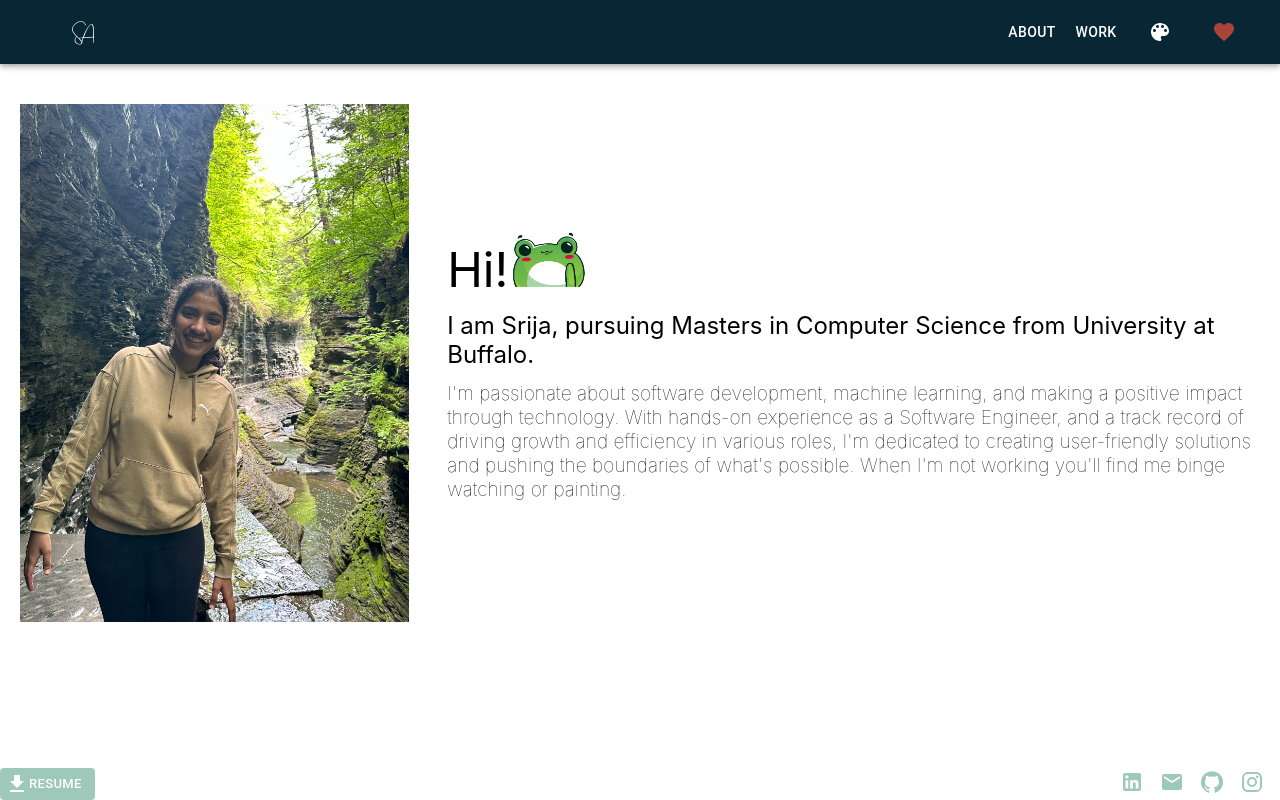
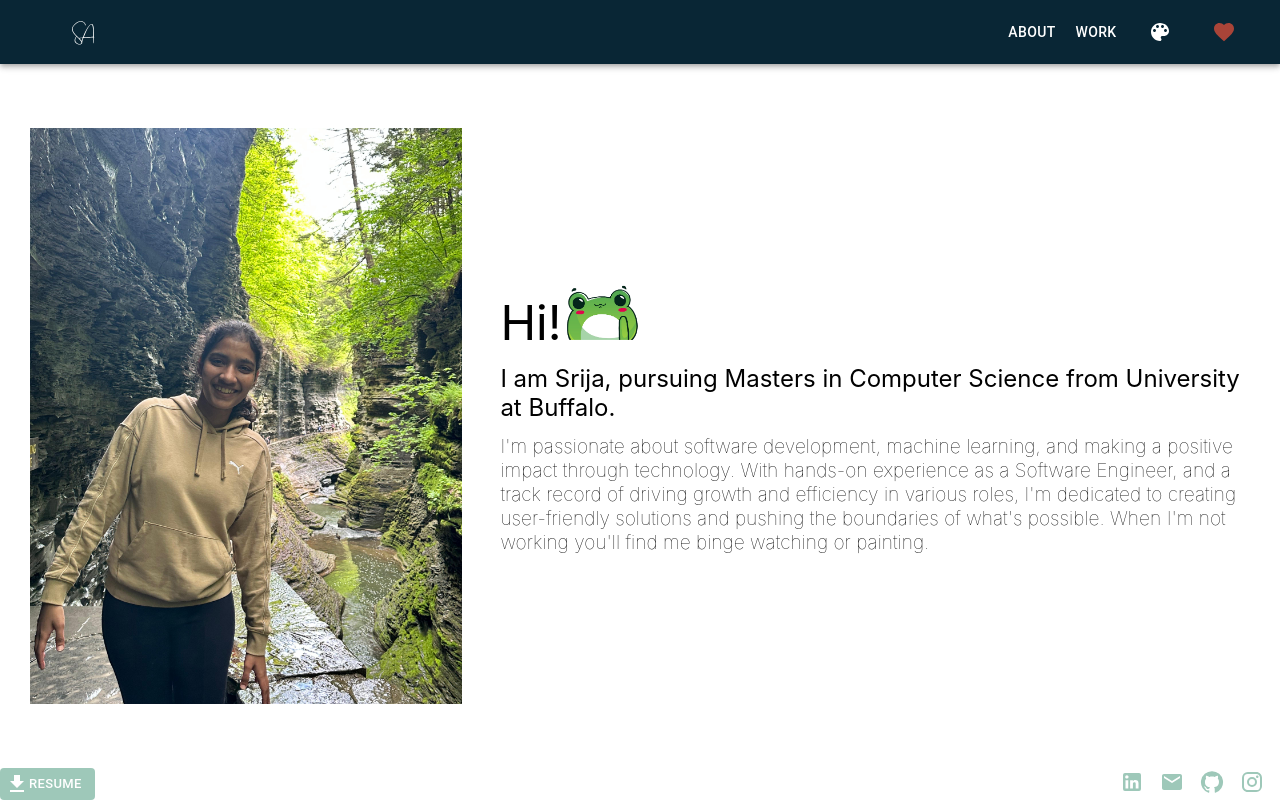
Before and after one commit to SrijaAlla/SrijaAlla.github.io, a React (Create React App) app: page / in a window 1280 px wide. Built offline with nearby package versions, Linux system fonts and the light colour scheme; a web font is replaced by a local one.

Commit message:
fix sticky

```diff
--- a/src/App.css
+++ b/src/App.css
@@ -19,7 +19,7 @@
   }
 }
 .Home {
-  padding: 2.5em 20px 3em 20px;
+  padding: 4em 30px 3em 30px;
   /* display: flex;
   margin: 0 auto; */
 }
@@ -27,7 +27,7 @@
 .Art {
   /* display: flex; */
   padding: 0px 20px 3em 20px;
-
+  /* display: block; */
   /* align-items: flex-start; */
 }
 .srija-logo {
@@ -95,10 +95,7 @@
   font-weight: lighter;
 }
 .main-div img {
-  height: 27em;
-}
-.contact {
-  z-index: 100;
+  height: 30em;
 }
 
 .contacts {
@@ -109,7 +106,7 @@
   align-items: center;
   width: 100%;
   background-color: white;
-  z-index: inherit;
+  z-index: 100;
 }
 
 .contacts .cont {
@@ -538,8 +535,6 @@
     padding: 1.5rem 0rem 0rem 0rem;
   }
   .About {
-    /* display: flex; */
-    /* flex-direction: column; */
     padding: 0px 0px 0em 0px;
   }
   .skills div {
--- a/src/App.js
+++ b/src/App.js
@@ -11,13 +11,6 @@ function App() {
   return (
     <div className="App">
       <Home />
-      <Routes>
-        <Route path="/" element={<Profile />} />
-        <Route path="/about" element={<About />} />
-        <Route path="/work" element={<Work />} />
-        <Route path="/gallery" element={<Art />} />
-        <Route path="/life" element={<Gallery />} />
-      </Routes>
     </div>
   )
 }
--- a/src/Home.jsx
+++ b/src/Home.jsx
@@ -13,12 +13,26 @@ import sa from "./assets/sa.svg";
 import ColorLensIcon from "@mui/icons-material/ColorLens";
 import { Link } from "react-router-dom";
 
+import { Routes, Route } from "react-router-dom";
+import Art from "./Art.js";
+import About from "./About.jsx";
+import Gallery from "./gallery.jsx";
+import Profile from "./Profile.jsx";
+import Work from "./Work.jsx";
+
 function Home() {
   const [page, setPage] = useState(0);
 
   return (
     <div>
-      <AppBar position="sticky" style={{ backgroundColor: "#092635" }}>
+      <AppBar
+        // position="fixed"
+        style={{
+          backgroundColor: "#092635",
+          position: "sticky",
+          top: 0,
+        }}
+      >
         <Toolbar>
           <IconButton
             size="large"
@@ -86,6 +100,14 @@ function Home() {
         </Toolbar>
       </AppBar>
 
+      <Routes>
+        <Route path="/" element={<Profile />} />
+        <Route path="/about" element={<About />} />
+        <Route path="/work" element={<Work />} />
+        <Route path="/gallery" element={<Art />} />
+        <Route path="/life" element={<Gallery />} />
+      </Routes>
+
       {page !== 1 && (
         <div className="contact">
           <Contact />
```
